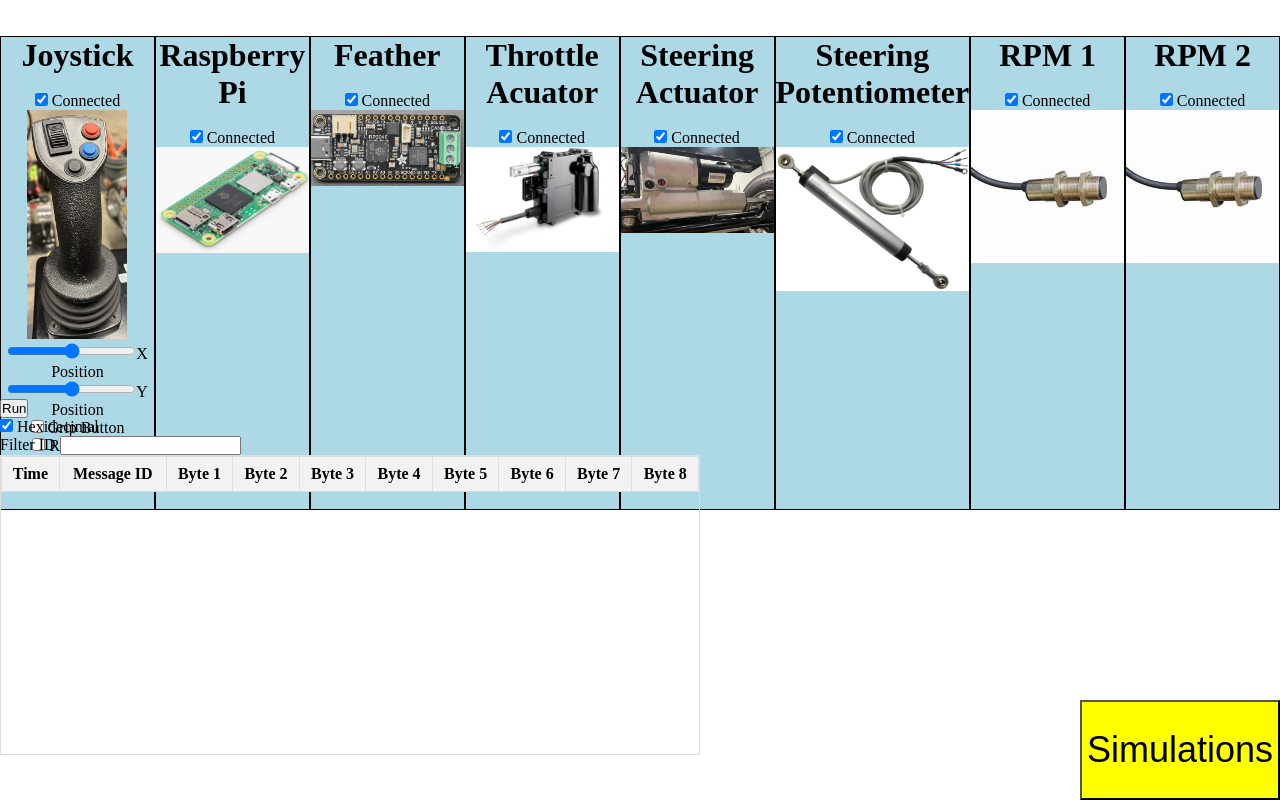
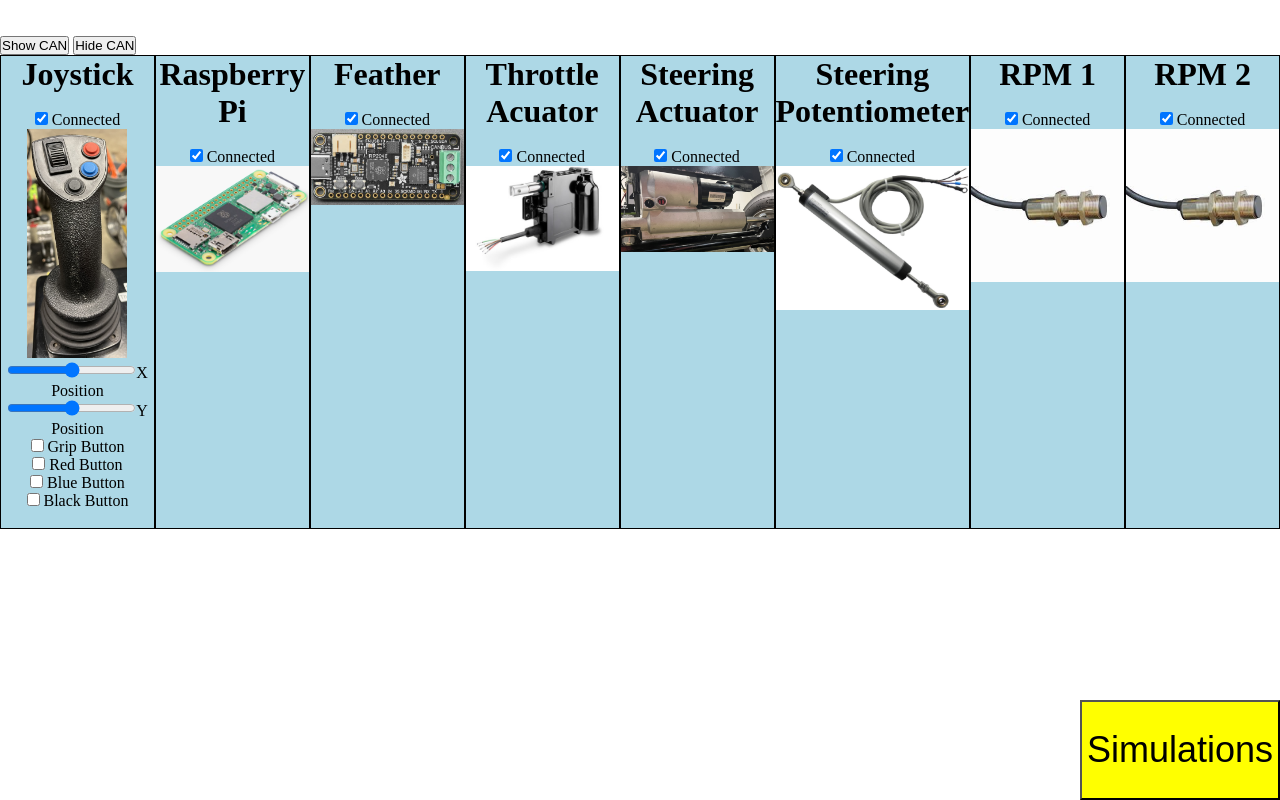
Before and after one commit to nathan-sprague/PQS25, a plain HTML site: page index.html in a window 1280 px wide. Drawn offline with Linux system fonts and the light colour scheme.

Commit message:
Update index.html

```diff
--- a/index.html
+++ b/index.html
@@ -83,7 +83,8 @@
 
         <br><br>
 
-
+        <input type="button" name="show CAN" value="Show CAN" onclick="document.getElementById('allControls').style.visibility='visible'">
+        <input type="button" name="hide CAN" value="Hide CAN" onclick="document.getElementById('allControls').style.visibility='hidden'">
         <div class="container">
             <div class="box"><h1>Joystick</h1><br>
                 <input type="checkbox" name="joystickConnected" id="joystickConnected" checked><label for="joystickConnected"> Connected</label><br>
@@ -142,7 +143,7 @@
             <div id="rpm2"></div>
             </div>
         </div>
-        <div id="allControls" style="position: absolute; bottom: 1px; width:700px; height:400px;">
+        <div id="allControls" style="position: absolute; bottom: 1px; width:700px; height:400px; visibility: hidden;">
 
 
             <input type="button" name="Run" value="Run" id="run"><br>
```
